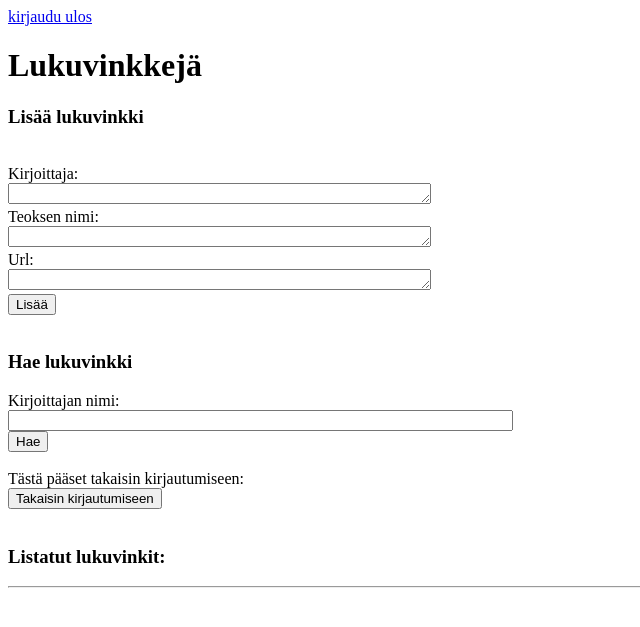
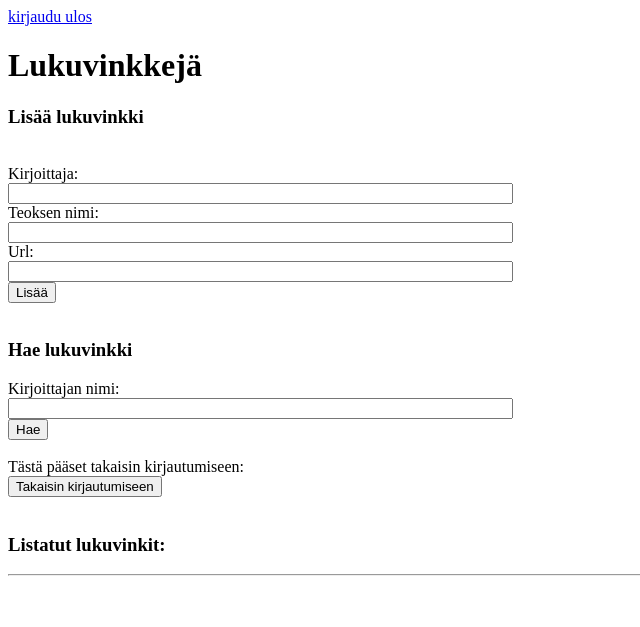
Before and after one commit to TeemuBergman/OHTU-lukuvinkkikirjasto, a Flask app: page /add_tips in a window 1280 px wide. Shown: the top 627 px of the page, without its empty margins (0-640 px from the left). Run offline with Flask 2, Linux system fonts and the light colour scheme; the visitor is signed in with stand-in values (Sample User, id 1); data that the repository does not hold is empty.

Commit message:
kenttien tyyppi vaihdettu inputtiin

```diff
--- a/src/templates/add_tips.html
+++ b/src/templates/add_tips.html
@@ -14,15 +14,15 @@
   <br>
   Kirjoittaja:
   <br>
-  <textarea name="tip_name" rows="1" cols="50"></textarea>
+  <input name="tip_name" rows="1"  size="60">
   <br>
   Teoksen nimi:
   <br>
-  <textarea name="tip_title" rows="1" cols="50"></textarea>
+  <input name="tip_title" rows="1" size="60">
   <br>
   Url:
   <br>
-  <textarea name="tip_url" rows="1" cols="50"></textarea>
+  <input name="tip_url" rows="1" size="60">
   <br>
   <input type="submit" name="action" value="Lisää" class="button">
 </form>
```
